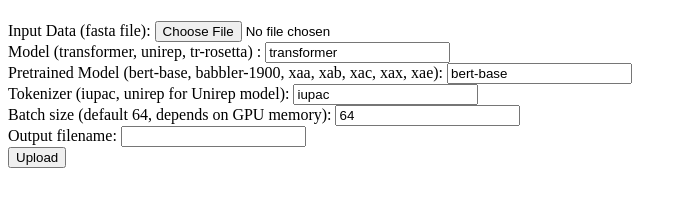
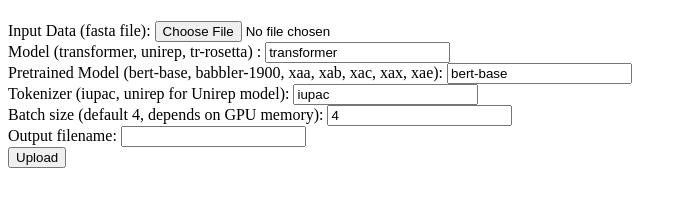
Before and after one commit to rdedhia/docker-tape, a Flask app: page / in a window 1280 px wide. Shown: the part 259-466 px from the top of the page, without its empty margins (0-687 px from the left). Run offline with Flask 2, Linux system fonts and the light colour scheme.

Commit message:
added detailed usage instructions
also added a script to fix nvidia errors on EC2 instance reboot, and reduced the default batch size

```diff
--- a/tape/server.py
+++ b/tape/server.py
@@ -129,7 +129,7 @@
     # initialize input parameters
     model = request.form.get("model", "transformer")
     tokenizer = request.form.get("tokenizer", "iupac")
-    batch_size = int(request.form.get("batch_size", "64"))
+    batch_size = int(request.form.get("batch_size", "4"))
     pretrained_model = request.form.get("pretrained_model", "bert-base")
     output_filename = request.form.get("output_filename")
 
--- a/tape/templates/file_upload_form.html
+++ b/tape/templates/file_upload_form.html
@@ -36,8 +36,8 @@
 		<label for="targets">Tokenizer (iupac, unirep for Unirep model):</label>
         <input type="text" name="tokenizer" value="iupac">
         <br>
-		<label for="targets">Batch size (default 64, depends on GPU memory):</label>
-        <input type="text" name="batch_size" value="64">
+		<label for="targets">Batch size (default 4, depends on GPU memory):</label>
+        <input type="text" name="batch_size" value="4">
         <br>
 		<label for="targets">Output filename:</label>
         <input type="text" name="output_filename">
```
Also changed, not shown: README.md, 1 other file.
